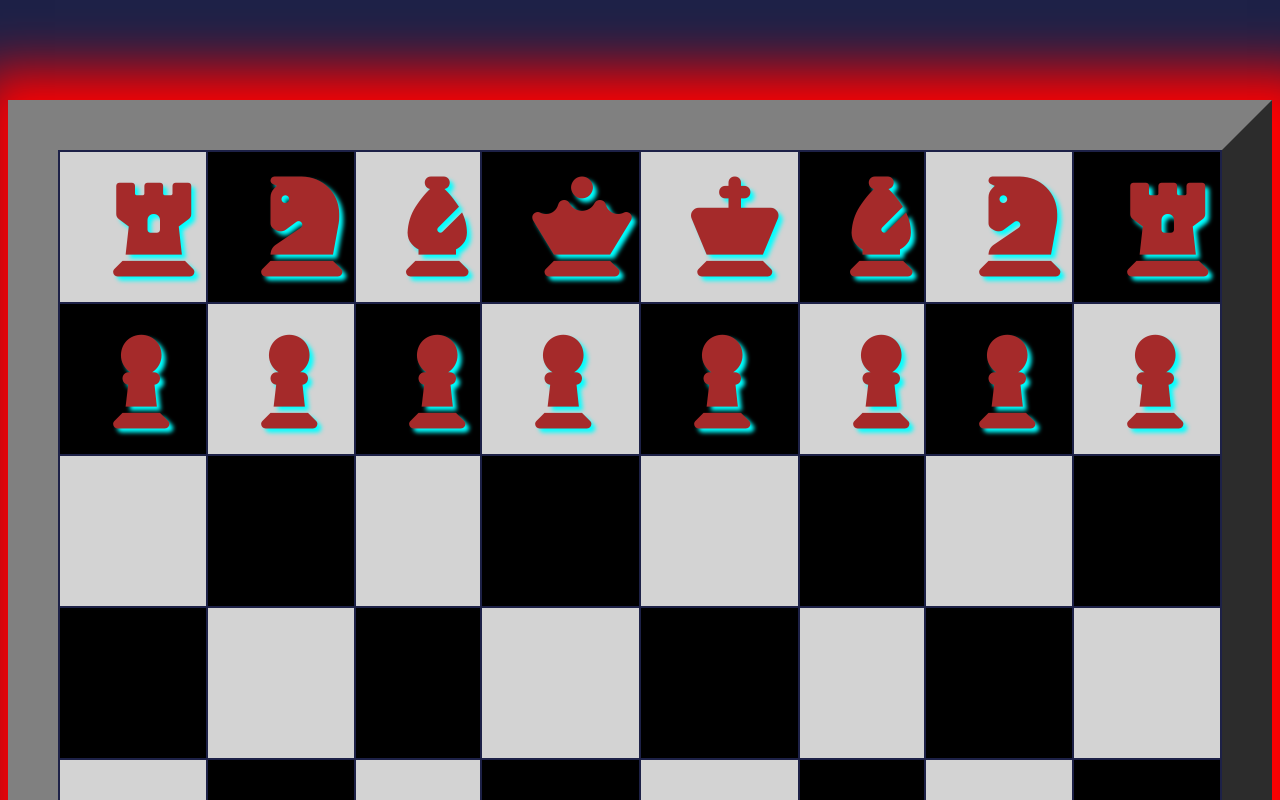
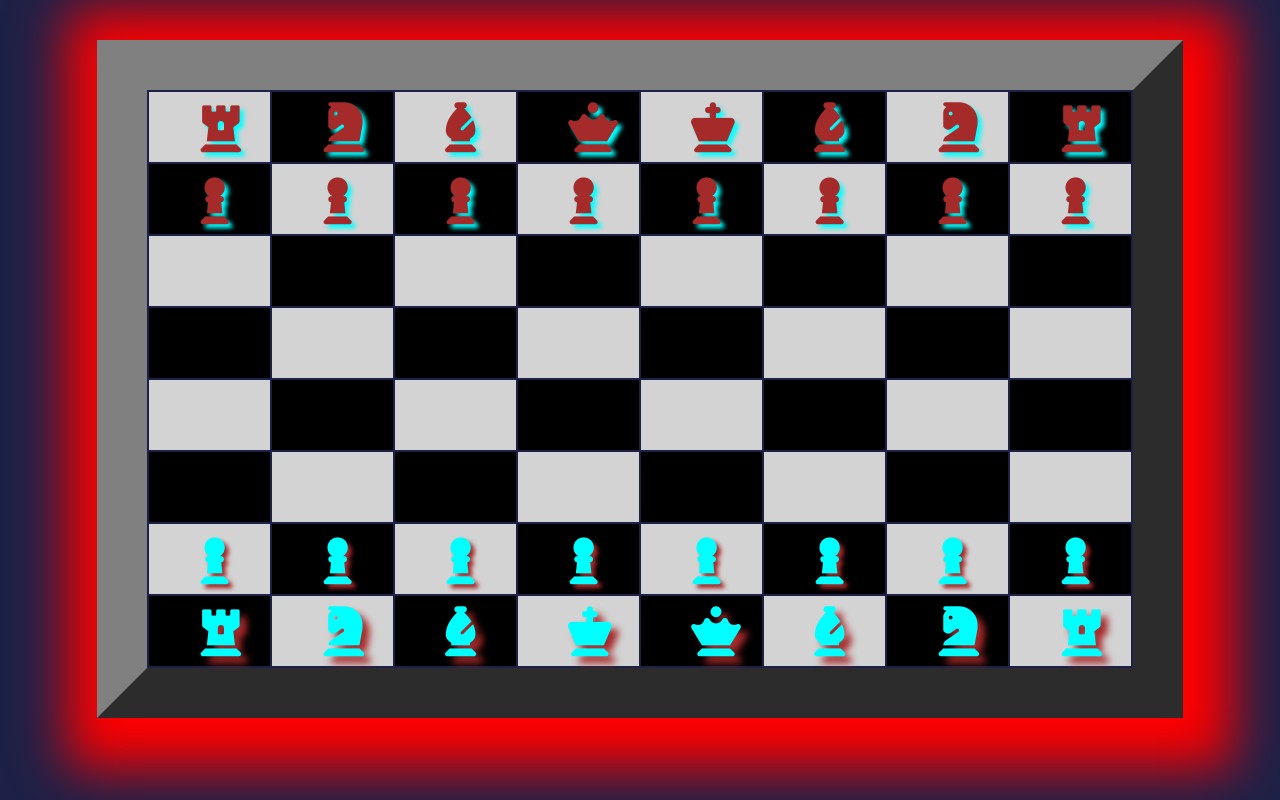
Before and after one commit to Vinay6377/Chess, a plain HTML site: page index.html in a window 1280 px wide. Shown: the top 800 px of the page. Drawn offline with Linux system fonts and the light colour scheme.

Commit message:
Update index.html

```diff
--- a/index.html
+++ b/index.html
@@ -5,7 +5,7 @@
 		background-color:#1d2147;
 	}
 		table{
-			margin-top:100px;
+			margin-top:40px;
 			border:50px outset gray;
 			box-shadow:10px 10px 50px 40px red;
 		}
@@ -17,84 +17,84 @@
 	<center>
 	<table>
 		<tr>
-			<td style="height:150px; text-shadow:4px 4px 4px aqua; width:150px; color:brown; background-color:lightgrey; font-size:100px; padding-left:50px;"><i class="fa-solid fa-chess-rook"></i></td>
-			<td style="height:150px; text-shadow:4px 4px 4px aqua; width:150px; color:brown; background-color:black; font-size:100px; padding-left:50px;"><i class="fa-solid fa-chess-knight"></i></td>
-			<td style="height:150px; text-shadow:4px 4px 4px aqua; width:150px; color:brown; background-color:lightgrey; font-size:100px; padding-left:50px;"><i class="fa-solid fa-chess-bishop"></i></td>
-			<td style="height:150px; text-shadow:4px 4px 4px aqua; width:150px; color:brown; background-color:black; font-size:100px; padding-left:50px;"><i class="fa-solid fa-chess-queen"></i></td>
-			<td style="height:150px; text-shadow:4px 4px 4px aqua; width:150px; color:brown; background-color:lightgrey; font-size:100px; padding-left:50px;"><i class="fa-solid fa-chess-king"></i></td>
-			<td style="height:150px; text-shadow:4px 4px 4px aqua; width:150px; color:brown; background-color:black; font-size:100px; padding-left:50px;"><i class="fa-solid fa-chess-bishop"></i></td>
-			<td style="height:150px; text-shadow:4px 4px 4px aqua; width:150px; color:brown; background-color:lightgrey; font-size:100px; padding-left:50px;"><i class="fa-solid fa-chess-knight"></i></td>
-			<td style="height:150px; text-shadow:4px 4px 4px aqua; width:150px; color:brown; background-color:black; font-size:100px; padding-left:50px;"><i class="fa-solid fa-chess-rook"></i></td>
+			<td style="height:70px; text-shadow:4px 4px 4px aqua; width:70px; color:brown; background-color:lightgrey; font-size:50px; padding-left:50px;"><i class="fa-solid fa-chess-rook"></i></td>
+			<td style="height:70px; text-shadow:4px 4px 4px aqua; width:70px; color:brown; background-color:black; font-size:50px; padding-left:50px;"><i class="fa-solid fa-chess-knight"></i></td>
+			<td style="height:70px; text-shadow:4px 4px 4px aqua; width:70px; color:brown; background-color:lightgrey; font-size:50px; padding-left:50px;"><i class="fa-solid fa-chess-bishop"></i></td>
+			<td style="height:70px; text-shadow:4px 4px 4px aqua; width:70px; color:brown; background-color:black; font-size:50px; padding-left:50px;"><i class="fa-solid fa-chess-queen"></i></td>
+			<td style="height:70px; text-shadow:4px 4px 4px aqua; width:70px; color:brown; background-color:lightgrey; font-size:50px; padding-left:50px;"><i class="fa-solid fa-chess-king"></i></td>
+			<td style="height:70px; text-shadow:4px 4px 4px aqua; width:70px; color:brown; background-color:black; font-size:50px; padding-left:50px;"><i class="fa-solid fa-chess-bishop"></i></td>
+			<td style="height:70px; text-shadow:4px 4px 4px aqua; width:70px; color:brown; background-color:lightgrey; font-size:50px; padding-left:50px;"><i class="fa-solid fa-chess-knight"></i></td>
+			<td style="height:70px; text-shadow:4px 4px 4px aqua; width:70px; color:brown; background-color:black; font-size:50px; padding-left:50px;"><i class="fa-solid fa-chess-rook"></i></td>
 		</tr>
 		<tr>
-			<td style="height:150px; text-shadow:4px 4px 4px aqua; width:150px; font-size:100px; padding-left:50px; color:brown; background-color:black;">    <i class="fa-solid fa-chess-pawn"></i></td>
-			<td style="height:150px; text-shadow:4px 4px 4px aqua; width:150px; font-size:100px; padding-left:50px; color:brown; background-color:lightgrey;"><i class="fa-solid fa-chess-pawn"></i></td>
-			<td style="height:150px; text-shadow:4px 4px 4px aqua; width:150px; font-size:100px; padding-left:50px; color:brown; background-color:black;">    <i class="fa-solid fa-chess-pawn"></i></td>
-			<td style="height:150px; text-shadow:4px 4px 4px aqua; width:150px; font-size:100px; padding-left:50px; color:brown; background-color:lightgrey;"><i class="fa-solid fa-chess-pawn"></i></td>
-			<td style="height:150px; text-shadow:4px 4px 4px aqua; width:150px; font-size:100px; padding-left:50px; color:brown; background-color:black;">    <i class="fa-solid fa-chess-pawn"></i></td>
-			<td style="height:150px; text-shadow:4px 4px 4px aqua; width:150px; font-size:100px; padding-left:50px; color:brown; background-color:lightgrey;"><i class="fa-solid fa-chess-pawn"></i></td>
-			<td style="height:150px; text-shadow:4px 4px 4px aqua; width:150px; font-size:100px; padding-left:50px; color:brown; background-color:black;">    <i class="fa-solid fa-chess-pawn"></i></td>
-			<td style="height:150px; text-shadow:4px 4px 4px aqua; width:150px; font-size:100px; padding-left:50px; color:brown; background-color:lightgrey;"><i class="fa-solid fa-chess-pawn"></i></td>
+			<td style="height:70px; text-shadow:4px 4px 4px aqua; width:70px; font-size:50px; padding-left:50px; color:brown; background-color:black;">    <i class="fa-solid fa-chess-pawn"></i></td>
+			<td style="height:70px; text-shadow:4px 4px 4px aqua; width:70px; font-size:50px; padding-left:50px; color:brown; background-color:lightgrey;"><i class="fa-solid fa-chess-pawn"></i></td>
+			<td style="height:70px; text-shadow:4px 4px 4px aqua; width:70px; font-size:50px; padding-left:50px; color:brown; background-color:black;">    <i class="fa-solid fa-chess-pawn"></i></td>
+			<td style="height:70px; text-shadow:4px 4px 4px aqua; width:70px; font-size:50px; padding-left:50px; color:brown; background-color:lightgrey;"><i class="fa-solid fa-chess-pawn"></i></td>
+			<td style="height:70px; text-shadow:4px 4px 4px aqua; width:70px; font-size:50px; padding-left:50px; color:brown; background-color:black;">    <i class="fa-solid fa-chess-pawn"></i></td>
+			<td style="height:70px; text-shadow:4px 4px 4px aqua; width:70px; font-size:50px; padding-left:50px; color:brown; background-color:lightgrey;"><i class="fa-solid fa-chess-pawn"></i></td>
+			<td style="height:70px; text-shadow:4px 4px 4px aqua; width:70px; font-size:50px; padding-left:50px; color:brown; background-color:black;">    <i class="fa-solid fa-chess-pawn"></i></td>
+			<td style="height:70px; text-shadow:4px 4px 4px aqua; width:70px; font-size:50px; padding-left:50px; color:brown; background-color:lightgrey;"><i class="fa-solid fa-chess-pawn"></i></td>
 		</tr>
 		<tr>
-			<td style="height:150px; width:150px; background-color:lightgrey;"></td>
-			<td style="height:150px; width:150px; background-color:black;"></td>
-			<td style="height:150px; width:150px; background-color:lightgrey;"></td>
-			<td style="height:150px; width:150px; background-color:black;"></td>
-			<td style="height:150px; width:150px; background-color:lightgrey;"></td>
-			<td style="height:150px; width:150px; background-color:black;"></td>
-			<td style="height:150px; width:150px; background-color:lightgrey;"></td>
-			<td style="height:150px; width:150px; background-color:black;"></td>
+			<td style="height:70px; width:70px; background-color:lightgrey;"></td>
+			<td style="height:70px; width:70px; background-color:black;"></td>
+			<td style="height:70px; width:70px; background-color:lightgrey;"></td>
+			<td style="height:70px; width:70px; background-color:black;"></td>
+			<td style="height:70px; width:70px; background-color:lightgrey;"></td>
+			<td style="height:70px; width:70px; background-color:black;"></td>
+			<td style="height:70px; width:70px; background-color:lightgrey;"></td>
+			<td style="height:70px; width:70px; background-color:black;"></td>
 		</tr>
 		<tr>
-			<td style="height:150px; width:150px; background-color:black;"></td>
-			<td style="height:150px; width:150px; background-color:lightgrey;"></td>
-			<td style="height:150px; width:150px; background-color:black;"></td>
-			<td style="height:150px; width:150px; background-color:lightgrey;"></td>
-			<td style="height:150px; width:150px; background-color:black;"></td>
-			<td style="height:150px; width:150px; background-color:lightgrey;"></td>
-			<td style="height:150px; width:150px; background-color:black;"></td>
-			<td style="height:150px; width:150px; background-color:lightgrey;"></td>
+			<td style="height:70px; width:70px; background-color:black;"></td>
+			<td style="height:70px; width:70px; background-color:lightgrey;"></td>
+			<td style="height:70px; width:70px; background-color:black;"></td>
+			<td style="height:70px; width:70px; background-color:lightgrey;"></td>
+			<td style="height:70px; width:70px; background-color:black;"></td>
+			<td style="height:70px; width:70px; background-color:lightgrey;"></td>
+			<td style="height:70px; width:70px; background-color:black;"></td>
+			<td style="height:70px; width:70px; background-color:lightgrey;"></td>
 		</tr>
 		<tr>
-			<td style="height:150px; width:150px; background-color:lightgrey;"></td>
-			<td style="height:150px; width:150px; background-color:black;"></td>
-			<td style="height:150px; width:150px; background-color:lightgrey;"></td>
-			<td style="height:150px; width:150px; background-color:black;"></td>
-			<td style="height:150px; width:150px; background-color:lightgrey;"></td>
-			<td style="height:150px; width:150px; background-color:black;"></td>
-			<td style="height:150px; width:150px; background-color:lightgrey;"></td>
-			<td style="height:150px; width:150px; background-color:black;"></td>
+			<td style="height:70px; width:70px; background-color:lightgrey;"></td>
+			<td style="height:70px; width:70px; background-color:black;"></td>
+			<td style="height:70px; width:70px; background-color:lightgrey;"></td>
+			<td style="height:70px; width:70px; background-color:black;"></td>
+			<td style="height:70px; width:70px; background-color:lightgrey;"></td>
+			<td style="height:70px; width:70px; background-color:black;"></td>
+			<td style="height:70px; width:70px; background-color:lightgrey;"></td>
+			<td style="height:70px; width:70px; background-color:black;"></td>
 		</tr>
 		<tr>
-			<td style="height:150px; width:150px; background-color:black;"></td>
-			<td style="height:150px; width:150px; background-color:lightgrey;"></td>
-			<td style="height:150px; width:150px; background-color:black;"></td>
-			<td style="height:150px; width:150px; background-color:lightgrey;"></td>
-			<td style="height:150px; width:150px; background-color:black;"></td>
-			<td style="height:150px; width:150px; background-color:lightgrey;"></td>
-			<td style="height:150px; width:150px; background-color:black;"></td>
-			<td style="height:150px; width:150px; background-color:lightgrey;"></td>
+			<td style="height:70px; width:70px; background-color:black;"></td>
+			<td style="height:70px; width:70px; background-color:lightgrey;"></td>
+			<td style="height:70px; width:70px; background-color:black;"></td>
+			<td style="height:70px; width:70px; background-color:lightgrey;"></td>
+			<td style="height:70px; width:70px; background-color:black;"></td>
+			<td style="height:70px; width:70px; background-color:lightgrey;"></td>
+			<td style="height:70px; width:70px; background-color:black;"></td>
+			<td style="height:70px; width:70px; background-color:lightgrey;"></td>
 		</tr>
 		<tr>
-			<td style="height:150px; width:150px; text-shadow:4px 4px 4px brown; font-size:100px; color:aqua; padding-left:50px; background-color:lightgrey;"><i class="fa-solid fa-chess-pawn"></i></td>
-			<td style="height:150px; width:150px; text-shadow:4px 4px 4px brown; font-size:100px; color:aqua; padding-left:50px; background-color:black;">    <i class="fa-solid fa-chess-pawn"></i></td>
-			<td style="height:150px; width:150px; text-shadow:4px 4px 4px brown; font-size:100px; color:aqua; padding-left:50px; background-color:lightgrey;"><i class="fa-solid fa-chess-pawn"></i></td>
-			<td style="height:150px; width:150px; text-shadow:4px 4px 4px brown; font-size:100px; color:aqua; padding-left:50px; background-color:black;">    <i class="fa-solid fa-chess-pawn"></i></td>
-			<td style="height:150px; width:150px; text-shadow:4px 4px 4px brown; font-size:100px; color:aqua; padding-left:50px; background-color:lightgrey;"><i class="fa-solid fa-chess-pawn"></i></td>
-			<td style="height:150px; width:150px; text-shadow:4px 4px 4px brown; font-size:100px; color:aqua; padding-left:50px; background-color:black;">    <i class="fa-solid fa-chess-pawn"></i></td>
-			<td style="height:150px; width:150px; text-shadow:4px 4px 4px brown; font-size:100px; color:aqua; padding-left:50px; background-color:lightgrey;"><i class="fa-solid fa-chess-pawn"></i></td>
-			<td style="height:150px; width:150px; text-shadow:4px 4px 4px brown; font-size:100px; color:aqua; padding-left:50px; background-color:black;">    <i class="fa-solid fa-chess-pawn"></i></td>
+			<td style="height:70px; width:70px; text-shadow:4px 4px 4px brown; font-size:50px; color:aqua; padding-left:50px; background-color:lightgrey;"><i class="fa-solid fa-chess-pawn"></i></td>
+			<td style="height:70px; width:70px; text-shadow:4px 4px 4px brown; font-size:50px; color:aqua; padding-left:50px; background-color:black;">    <i class="fa-solid fa-chess-pawn"></i></td>
+			<td style="height:70px; width:70px; text-shadow:4px 4px 4px brown; font-size:50px; color:aqua; padding-left:50px; background-color:lightgrey;"><i class="fa-solid fa-chess-pawn"></i></td>
+			<td style="height:70px; width:70px; text-shadow:4px 4px 4px brown; font-size:50px; color:aqua; padding-left:50px; background-color:black;">    <i class="fa-solid fa-chess-pawn"></i></td>
+			<td style="height:70px; width:70px; text-shadow:4px 4px 4px brown; font-size:50px; color:aqua; padding-left:50px; background-color:lightgrey;"><i class="fa-solid fa-chess-pawn"></i></td>
+			<td style="height:70px; width:70px; text-shadow:4px 4px 4px brown; font-size:50px; color:aqua; padding-left:50px; background-color:black;">    <i class="fa-solid fa-chess-pawn"></i></td>
+			<td style="height:70px; width:70px; text-shadow:4px 4px 4px brown; font-size:50px; color:aqua; padding-left:50px; background-color:lightgrey;"><i class="fa-solid fa-chess-pawn"></i></td>
+			<td style="height:70px; width:70px; text-shadow:4px 4px 4px brown; font-size:50px; color:aqua; padding-left:50px; background-color:black;">    <i class="fa-solid fa-chess-pawn"></i></td>
 		</tr>
 		<tr>
-			<td style="height:150px; width:150px; text-shadow:7px 7px 7px brown; font-size:100px; color:aqua; padding-left:50px; background-color:black;"><i class="fa-solid fa-chess-rook"></i></td>
-			<td style="height:150px; width:150px; text-shadow:7px 7px 7px brown; font-size:100px; color:aqua; padding-left:50px; background-color:lightgrey;"><i class="fa-solid fa-chess-knight"></i></td>
-			<td style="height:150px; width:150px; text-shadow:7px 7px 7px brown; font-size:100px; color:aqua; padding-left:50px; background-color:black;"><i class="fa-solid fa-chess-bishop"></i></td>
-			<td style="height:150px; width:150px; text-shadow:7px 7px 7px brown; font-size:100px; color:aqua; padding-left:50px; background-color:lightgrey;"><i class="fa-solid fa-chess-king"></i></td>
-			<td style="height:150px; width:150px; text-shadow:7px 7px 7px brown; font-size:100px; color:aqua; padding-left:50px; background-color:black;"><i class="fa-solid fa-chess-queen"></i></td>
-			<td style="height:150px; width:150px; text-shadow:7px 7px 7px brown; font-size:100px; color:aqua; padding-left:50px; background-color:lightgrey;"><i class="fa-solid fa-chess-bishop"></i></td>
-			<td style="height:150px; width:150px; text-shadow:7px 7px 7px brown; font-size:100px; color:aqua; padding-left:50px; background-color:black;"><i class="fa-solid fa-chess-knight"></i></td>
-			<td style="height:150px; width:150px; text-shadow:7px 7px 7px brown; font-size:100px; color:aqua; padding-left:50px; background-color:lightgrey;"><i class="fa-solid fa-chess-rook"></i></td>
+			<td style="height:70px; width:70px; text-shadow:7px 7px 7px brown; font-size:50px; color:aqua; padding-left:50px; background-color:black;"><i class="fa-solid fa-chess-rook"></i></td>
+			<td style="height:70px; width:70px; text-shadow:7px 7px 7px brown; font-size:50px; color:aqua; padding-left:50px; background-color:lightgrey;"><i class="fa-solid fa-chess-knight"></i></td>
+			<td style="height:70px; width:70px; text-shadow:7px 7px 7px brown; font-size:50px; color:aqua; padding-left:50px; background-color:black;"><i class="fa-solid fa-chess-bishop"></i></td>
+			<td style="height:70px; width:70px; text-shadow:7px 7px 7px brown; font-size:50px; color:aqua; padding-left:50px; background-color:lightgrey;"><i class="fa-solid fa-chess-king"></i></td>
+			<td style="height:70px; width:70px; text-shadow:7px 7px 7px brown; font-size:50px; color:aqua; padding-left:50px; background-color:black;"><i class="fa-solid fa-chess-queen"></i></td>
+			<td style="height:70px; width:70px; text-shadow:7px 7px 7px brown; font-size:50px; color:aqua; padding-left:50px; background-color:lightgrey;"><i class="fa-solid fa-chess-bishop"></i></td>
+			<td style="height:70px; width:70px; text-shadow:7px 7px 7px brown; font-size:50px; color:aqua; padding-left:50px; background-color:black;"><i class="fa-solid fa-chess-knight"></i></td>
+			<td style="height:70px; width:70px; text-shadow:7px 7px 7px brown; font-size:50px; color:aqua; padding-left:50px; background-color:lightgrey;"><i class="fa-solid fa-chess-rook"></i></td>
 		</tr>
 	</table>
 </body>
```
